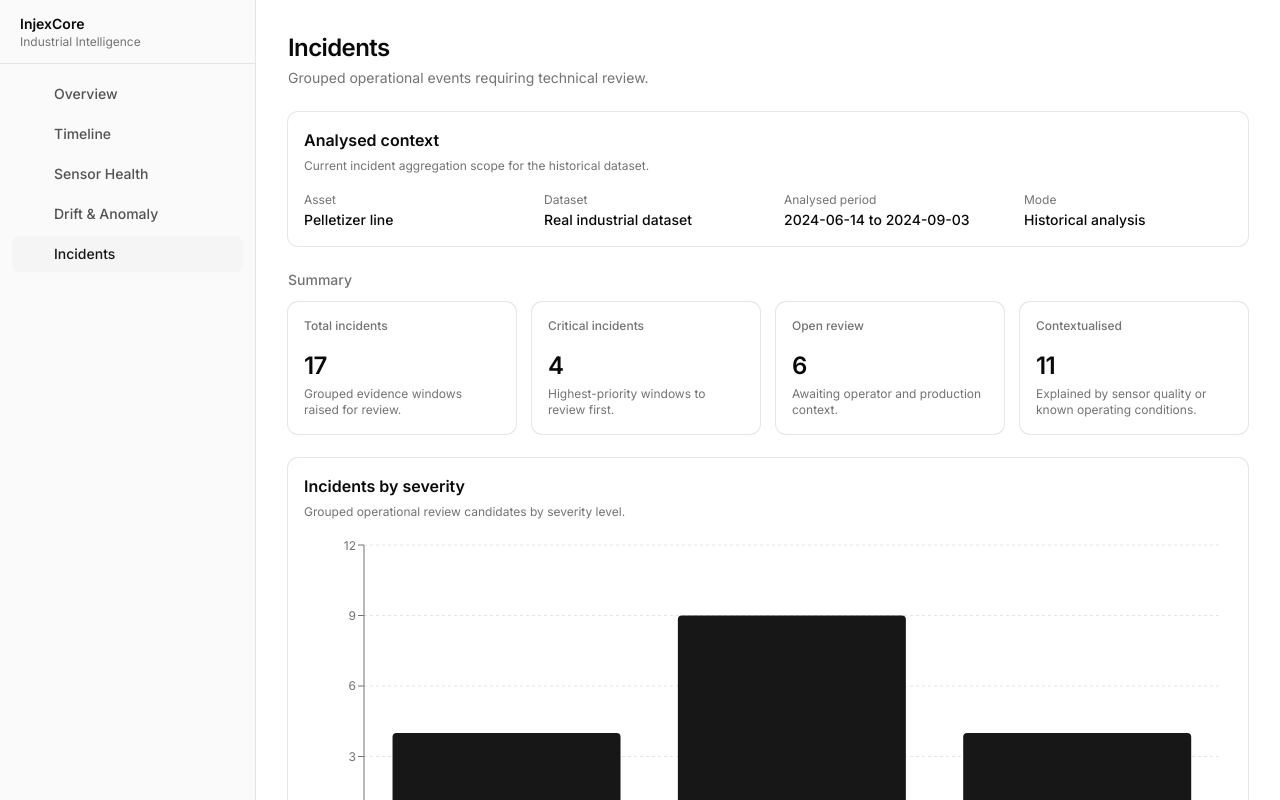
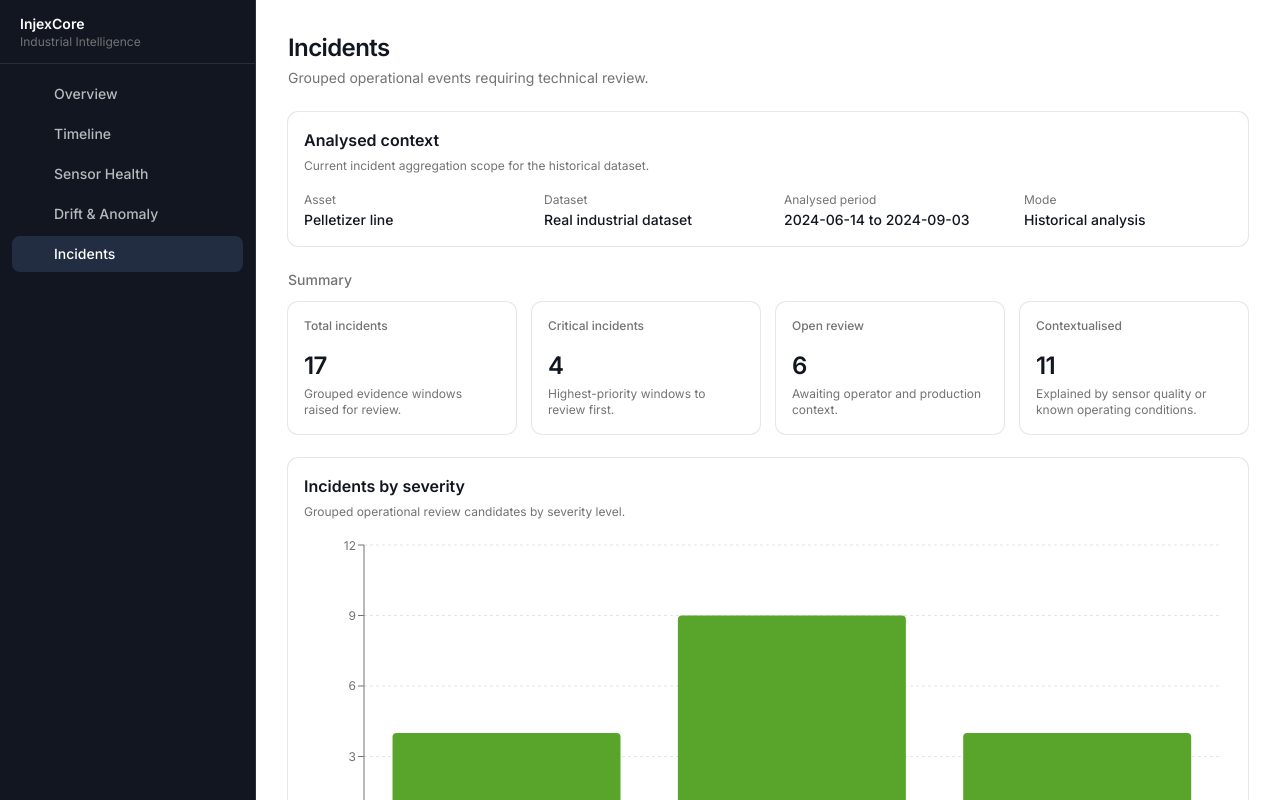
Before and after one commit to SagueLL/InjexCore, a Next.js app in the folder apps/dashboard/: page /incidents in a window 1280 px wide. Shown: the top 800 px of the page. Built offline with nearby package versions, Linux system fonts and the light colour scheme; some icons are missing.

Commit message:
style(dashboard): add InjexCore theme tokens

```diff
--- a/apps/dashboard/src/app/globals.css
+++ b/apps/dashboard/src/app/globals.css
@@ -49,72 +49,96 @@
 }
 
 :root {
+
+  --injex-navy: #111620;
+  --injex-slate: #222d42;
+  --injex-steel: #334464;
+  --injex-green: #59A52C;
+  --injex-green-bright: #6fca3a;
+  --injex-white: #ffffff;
+  --injex-black: #000000;
+
   --background: oklch(1 0 0);
-  --foreground: oklch(0.145 0 0);
+  --foreground: var(--injex-navy);
   --card: oklch(1 0 0);
-  --card-foreground: oklch(0.145 0 0);
+  --card-foreground: var(--injex-navy);
   --popover: oklch(1 0 0);
-  --popover-foreground: oklch(0.145 0 0);
-  --primary: oklch(0.205 0 0);
-  --primary-foreground: oklch(0.985 0 0);
+  --popover-foreground: var(--injex-navy);
+
+  --primary: var(--injex-green);
+  --primary-foreground: var(--injex-white);
+
   --secondary: oklch(0.97 0 0);
-  --secondary-foreground: oklch(0.205 0 0);
+  --secondary-foreground: var(--injex-slate);
+
   --muted: oklch(0.97 0 0);
   --muted-foreground: oklch(0.556 0 0);
+
   --accent: oklch(0.97 0 0);
-  --accent-foreground: oklch(0.205 0 0);
+  --accent-foreground: var(--injex-slate);
+
   --destructive: oklch(0.577 0.245 27.325);
   --border: oklch(0.922 0 0);
   --input: oklch(0.922 0 0);
-  --ring: oklch(0.708 0 0);
-  --chart-1: oklch(0.87 0 0);
-  --chart-2: oklch(0.556 0 0);
-  --chart-3: oklch(0.439 0 0);
-  --chart-4: oklch(0.371 0 0);
-  --chart-5: oklch(0.269 0 0);
+  --ring: var(--injex-green);
+
+  --chart-1: var(--injex-green);
+  --chart-2: var(--injex-steel);
+  --chart-3: #d97706;
+  --chart-4: #dc2626;
+  --chart-5: #6b7280;
+
   --radius: 0.625rem;
-  --sidebar: oklch(0.985 0 0);
-  --sidebar-foreground: oklch(0.145 0 0);
-  --sidebar-primary: oklch(0.205 0 0);
-  --sidebar-primary-foreground: oklch(0.985 0 0);
-  --sidebar-accent: oklch(0.97 0 0);
-  --sidebar-accent-foreground: oklch(0.205 0 0);
-  --sidebar-border: oklch(0.922 0 0);
-  --sidebar-ring: oklch(0.708 0 0);
+
+  --sidebar: var(--injex-navy);
+  --sidebar-foreground: var(--injex-white);
+  --sidebar-primary: var(--injex-green);
+  --sidebar-primary-foreground: var(--injex-white);
+  --sidebar-accent: var(--injex-slate);
+  --sidebar-accent-foreground: var(--injex-white);
+  --sidebar-border: color-mix(in srgb, var(--injex-white) 10%, transparent);
+  --sidebar-ring: var(--injex-green);
 }
 
 .dark {
-  --background: oklch(0.145 0 0);
-  --foreground: oklch(0.985 0 0);
-  --card: oklch(0.205 0 0);
-  --card-foreground: oklch(0.985 0 0);
-  --popover: oklch(0.205 0 0);
-  --popover-foreground: oklch(0.985 0 0);
-  --primary: oklch(0.922 0 0);
-  --primary-foreground: oklch(0.205 0 0);
-  --secondary: oklch(0.269 0 0);
-  --secondary-foreground: oklch(0.985 0 0);
-  --muted: oklch(0.269 0 0);
-  --muted-foreground: oklch(0.708 0 0);
-  --accent: oklch(0.269 0 0);
-  --accent-foreground: oklch(0.985 0 0);
+  --background: var(--injex-navy);
+  --foreground: var(--injex-white);
+  --card: var(--injex-slate);
+  --card-foreground: var(--injex-white);
+  --popover: var(--injex-slate);
+  --popover-foreground: var(--injex-white);
+
+  --primary: var(--injex-green);
+  --primary-foreground: var(--injex-white);
+
+  --secondary: var(--injex-steel);
+  --secondary-foreground: var(--injex-white);
+
+  --muted: var(--injex-slate);
+  --muted-foreground: oklch(0.78 0 0);
+
+  --accent: var(--injex-steel);
+  --accent-foreground: var(--injex-white);
+
   --destructive: oklch(0.704 0.191 22.216);
   --border: oklch(1 0 0 / 10%);
   --input: oklch(1 0 0 / 15%);
-  --ring: oklch(0.556 0 0);
-  --chart-1: oklch(0.87 0 0);
-  --chart-2: oklch(0.556 0 0);
-  --chart-3: oklch(0.439 0 0);
-  --chart-4: oklch(0.371 0 0);
-  --chart-5: oklch(0.269 0 0);
-  --sidebar: oklch(0.205 0 0);
-  --sidebar-foreground: oklch(0.985 0 0);
-  --sidebar-primary: oklch(0.488 0.243 264.376);
-  --sidebar-primary-foreground: oklch(0.985 0 0);
-  --sidebar-accent: oklch(0.269 0 0);
-  --sidebar-accent-foreground: oklch(0.985 0 0);
+  --ring: var(--injex-green);
+
+  --chart-1: var(--injex-green-bright);
+  --chart-2: var(--injex-green);
+  --chart-3: #f59e0b;
+  --chart-4: #ef4444;
+  --chart-5: #94a3b8;
+
+  --sidebar: var(--injex-navy);
+  --sidebar-foreground: var(--injex-white);
+  --sidebar-primary: var(--injex-green);
+  --sidebar-primary-foreground: var(--injex-white);
+  --sidebar-accent: var(--injex-slate);
+  --sidebar-accent-foreground: var(--injex-white);
   --sidebar-border: oklch(1 0 0 / 10%);
-  --sidebar-ring: oklch(0.556 0 0);
+  --sidebar-ring: var(--injex-green);
 }
 
 @layer base {
```
